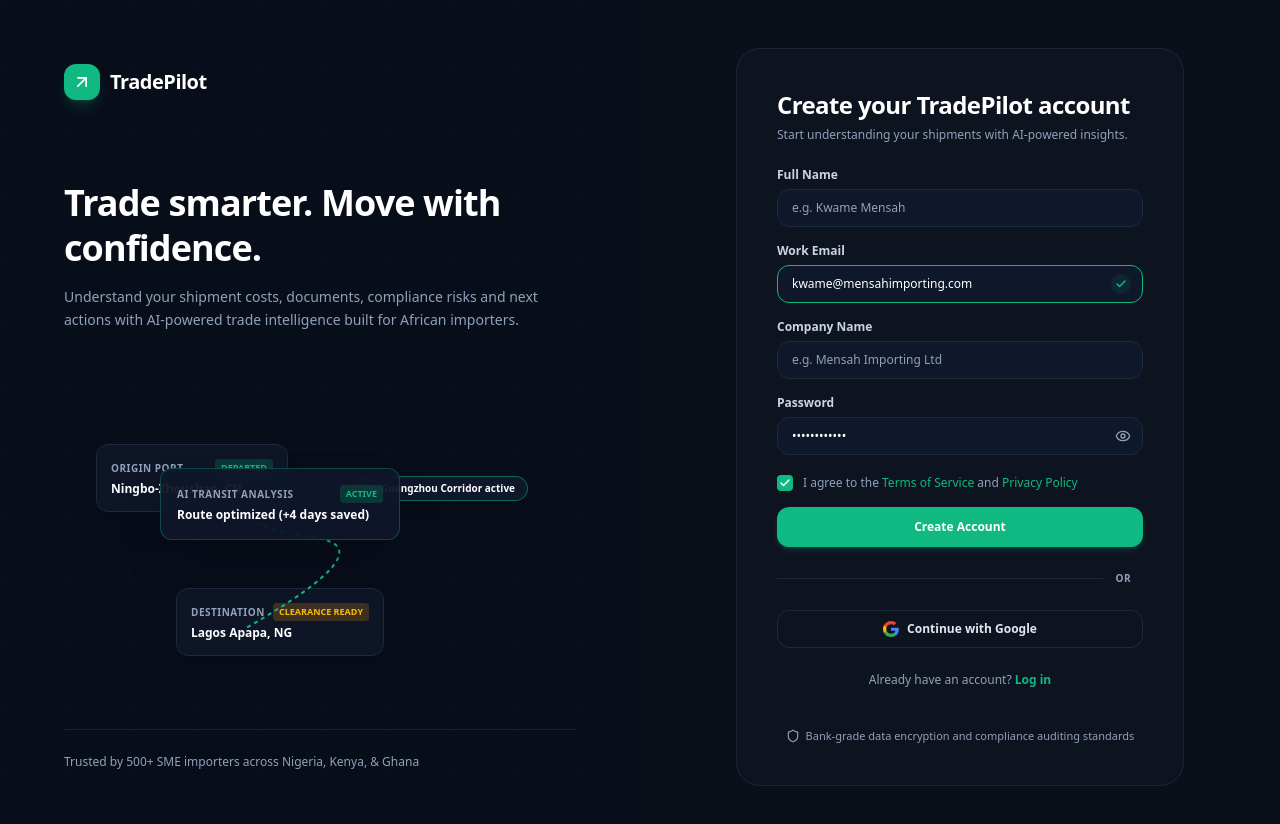
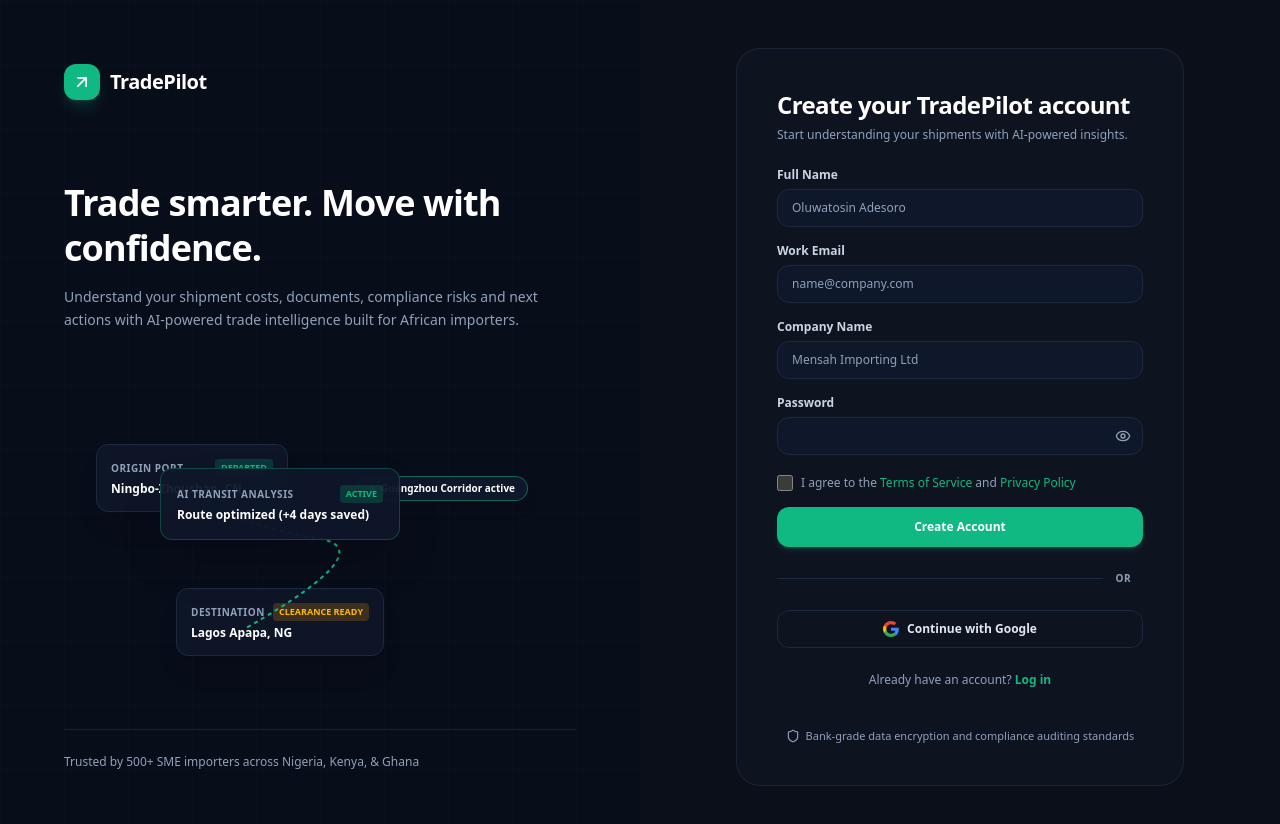
Before and after one commit to Adesorotosin/trust-pilot, a Next.js app: page /signup in a window 1280 px wide. Shown: the top 824 px of the page. Built offline with nearby package versions, Linux system fonts and the light colour scheme; no server answers.

Commit message:
fix: safe initialization for signup page static export

```diff
--- a/src/app/signup/page.tsx
+++ b/src/app/signup/page.tsx
@@ -2,39 +2,40 @@
 
 import { useState } from "react";
 import Link from "next/link";
-import { Eye, EyeOff, Check, Shield, ArrowUpRight, Loader2 } from "lucide-react";
+import { Eye, EyeOff, Shield, ArrowUpRight, Loader2, Check } from "lucide-react";
 import { createClient } from "@/utils/supabase/client";
 
-export default function SignUpPage() {
+export default function SignupPage() {
   const [showPassword, setShowPassword] = useState(false);
-  const [agreedToTerms, setAgreedToTerms] = useState(true);
   const [loading, setLoading] = useState(false);
   const [loadingGoogle, setLoadingGoogle] = useState(false);
   const [errorMsg, setErrorMsg] = useState<string | null>(null);
 
   const [formData, setFormData] = useState({
     fullName: "",
-    workEmail: "kwame@mensahimporting.com",
+    email: "",
     companyName: "",
-    password: "••••••••••••",
+    password: "",
+    agreeToTerms: false,
   });
-
-  const supabase = createClient();
 
   const handleGoogleSignIn = async () => {
     try {
       setLoadingGoogle(true);
       setErrorMsg(null);
+      const supabase = createClient();
+      const origin = typeof window !== "undefined" ? window.location.origin : "";
+
       const { error } = await supabase.auth.signInWithOAuth({
         provider: "google",
         options: {
-          redirectTo: `${window.location.origin}/auth/callback`,
+          redirectTo: `${origin}/auth/callback`,
         },
       });
 
       if (error) setErrorMsg(error.message);
     } catch (err) {
-      console.error("Unexpected error during Google sign in:", err);
+      console.error("Unexpected error during Google sign up:", err);
       setErrorMsg("An unexpected error occurred.");
     } finally {
       setLoadingGoogle(false);
@@ -43,7 +44,7 @@
 
   const handleSubmit = async (e: React.FormEvent) => {
     e.preventDefault();
-    if (!agreedToTerms) {
+    if (!formData.agreeToTerms) {
       setErrorMsg("You must agree to the Terms of Service and Privacy Policy.");
       return;
     }
@@ -52,36 +53,38 @@
       setLoading(true);
       setErrorMsg(null);
 
+      const supabase = createClient();
       const { error } = await supabase.auth.signUp({
-        email: formData.workEmail,
+        email: formData.email,
         password: formData.password,
         options: {
           data: {
             full_name: formData.fullName,
             company_name: formData.companyName,
           },
-          emailRedirectTo: `${window.location.origin}/auth/callback`,
         },
       });
 
       if (error) {
         setErrorMsg(error.message);
       } else {
-        window.location.href = "/dashboard";
+        if (typeof window !== "undefined") {
+          window.location.href = "/dashboard";
+        }
       }
     } catch (err) {
-      console.error("Unexpected error during sign up:", err);
-      setErrorMsg("An unexpected error occurred during account creation.");
+      console.error("Unexpected error during signup:", err);
+      setErrorMsg("An unexpected error occurred during sign up.");
     } finally {
       setLoading(false);
     }
   };
 
   return (
-    <div className="min-h-screen w-full flex bg-[#F8FAFC] dark:bg-[#0B0F19] text-slate-900 dark:text-slate-100 font-sans">
+    <div className="min-h-screen w-full flex bg-[#F8FAFC] dark:bg-[#0B0F19] text-slate-900 dark:text-slate-100 font-sans overflow-x-hidden">
 
-      {/* LEFT SIDE: HIDDEN ON MOBILE, VISIBLE ON LG SCREENS AND ABOVE */}
-      <div className="hidden lg:flex lg:w-1/2 bg-[#080D1A] text-white p-8 lg:p-16 flex-col justify-between relative overflow-hidden">
+      {/* LEFT SIDE: DESKTOP GRAPHIC */}
+      <div className="hidden lg:flex lg:w-1/2 bg-[#080D1A] text-white p-8 lg:p-16 flex-col justify-between relative overflow-hidden shrink-0">
         <div className="absolute inset-0 bg-[linear-gradient(to_right,#1e293b15_1px,transparent_1px),linear-gradient(to_bottom,#1e293b15_1px,transparent_1px)] bg-[size:4rem_4rem]"></div>
 
         <div className="relative z-10">
@@ -104,6 +107,7 @@
           </div>
         </div>
 
+        {/* SHIPMENT GRAPHIC DIAGRAM */}
         <div className="relative z-10 my-12 lg:my-0 py-8">
           <div className="relative max-w-md mx-auto">
             <div className="absolute -top-6 left-0 p-3.5 rounded-xl bg-[#0F172A]/90 border border-slate-800 backdrop-blur-md shadow-xl z-20 w-48">
@@ -150,11 +154,10 @@
         </div>
       </div>
 
-      {/* RIGHT SIDE: TAKES FULL WIDTH ON MOBILE */}
+      {/* RIGHT SIDE: FORM */}
       <div className="w-full lg:w-1/2 flex items-center justify-center p-6 lg:p-12">
         <div className="w-full max-w-md bg-white dark:bg-[#0E1320] p-6 sm:p-8 lg:p-10 rounded-3xl border border-slate-200/80 dark:border-slate-800/80 shadow-xl shadow-slate-200/50 dark:shadow-none space-y-6">
 
-          {/* Mobile Logo Brand Badge (Shows only on mobile view) */}
           <div className="flex lg:hidden items-center gap-2 mb-2">
             <div className="h-7 w-7 rounded-lg bg-[#10B981] flex items-center justify-center font-bold text-white shadow-md shadow-[#10B981]/20">
               <ArrowUpRight className="h-4 w-4" />
@@ -186,7 +189,7 @@
               </label>
               <input
                 type="text"
-                placeholder="e.g. Kwame Mensah"
+                placeholder="Oluwatosin Adesoro"
                 value={formData.fullName}
                 onChange={(e) => setFormData({ ...formData, fullName: e.target.value })}
                 className="w-full px-3.5 py-2.5 rounded-xl border border-slate-200 dark:border-slate-800 bg-slate-50/50 dark:bg-slate-900 text-xs text-slate-900 dark:text-white placeholder:text-slate-400 focus:outline-none focus:border-[#10B981] transition-all"
@@ -198,18 +201,14 @@
               <label className="block text-xs font-bold text-slate-700 dark:text-slate-300 mb-1.5">
                 Work Email
               </label>
-              <div className="relative">
-                <input
-                  type="email"
-                  value={formData.workEmail}
-                  onChange={(e) => setFormData({ ...formData, workEmail: e.target.value })}
-                  className="w-full px-3.5 py-2.5 pr-10 rounded-xl border border-[#10B981] bg-white dark:bg-slate-900 text-xs text-slate-900 dark:text-white focus:outline-none focus:ring-1 focus:ring-[#10B981] transition-all"
-                  required
-                />
-                <div className="absolute right-3 top-1/2 -translate-y-1/2 h-5 w-5 rounded-full bg-[#10B981]/10 text-[#10B981] flex items-center justify-center">
-                  <Check className="h-3 w-3 stroke-[3]" />
-                </div>
-              </div>
+              <input
+                type="email"
+                placeholder="name@company.com"
+                value={formData.email}
+                onChange={(e) => setFormData({ ...formData, email: e.target.value })}
+                className="w-full px-3.5 py-2.5 rounded-xl border border-slate-200 dark:border-slate-800 bg-slate-50/50 dark:bg-slate-900 text-xs text-slate-900 dark:text-white placeholder:text-slate-400 focus:outline-none focus:border-[#10B981] transition-all"
+                required
+              />
             </div>
 
             <div>
@@ -218,10 +217,11 @@
               </label>
               <input
                 type="text"
-                placeholder="e.g. Mensah Importing Ltd"
+                placeholder="Mensah Importing Ltd"
                 value={formData.companyName}
                 onChange={(e) => setFormData({ ...formData, companyName: e.target.value })}
                 className="w-full px-3.5 py-2.5 rounded-xl border border-slate-200 dark:border-slate-800 bg-slate-50/50 dark:bg-slate-900 text-xs text-slate-900 dark:text-white placeholder:text-slate-400 focus:outline-none focus:border-[#10B981] transition-all"
+                required
               />
             </div>
 
@@ -247,28 +247,25 @@
               </div>
             </div>
 
-            <div className="flex items-center gap-2.5 pt-1">
-              <button
-                type="button"
-                onClick={() => setAgreedToTerms(!agreedToTerms)}
-                className={`h-4 w-4 rounded flex items-center justify-center transition-colors ${
-                  agreedToTerms
-                    ? "bg-[#10B981] text-white"
-                    : "border border-slate-300 dark:border-slate-700"
-                }`}
-              >
-                {agreedToTerms && <Check className="h-3 w-3 stroke-[3]" />}
-              </button>
-              <span className="text-xs text-slate-500 dark:text-slate-400">
+            <div className="flex items-center gap-2 pt-1">
+              <input
+                type="checkbox"
+                id="terms"
+                checked={formData.agreeToTerms}
+                onChange={(e) => setFormData({ ...formData, agreeToTerms: e.target.checked })}
+                className="h-4 w-4 rounded border-slate-300 text-[#10B981] focus:ring-[#10B981]"
+                required
+              />
+              <label htmlFor="terms" className="text-xs text-slate-500 dark:text-slate-400">
                 I agree to the{" "}
-                <Link href="#" className="text-[#10B981] hover:underline font-medium">
+                <Link href="/terms" className="text-[#10B981] hover:underline">
                   Terms of Service
                 </Link>{" "}
                 and{" "}
-                <Link href="#" className="text-[#10B981] hover:underline font-medium">
+                <Link href="/privacy" className="text-[#10B981] hover:underline">
                   Privacy Policy
                 </Link>
-              </span>
+              </label>
             </div>
 
             <button
```
